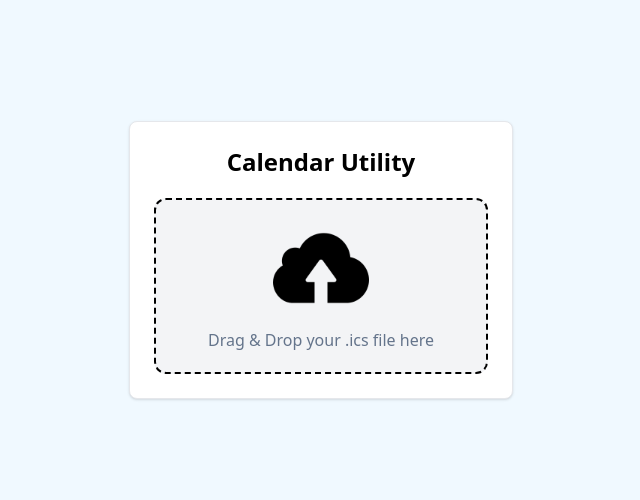
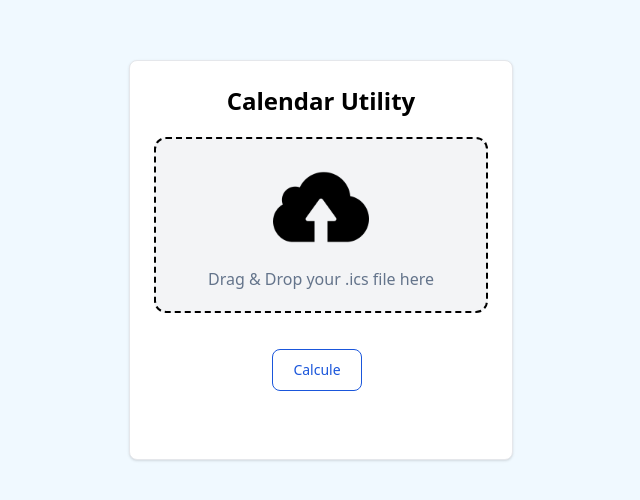
Before and after one commit to BrunoMont2003/calendar-utility, a React (Create React App) app: page /result in a window 1280 px wide. Shown: the part 140-640 px from the top of the page, without its empty margins (319-959 px from the left). Built offline with nearby package versions, Linux system fonts and the light colour scheme.

Commit message:
agregando un botón para mostrar el resultado

```diff
--- a/src/App.js
+++ b/src/App.js
@@ -1,18 +1,42 @@
+import { useState } from "react";
 import "./App.css";
+import Button from "./components/Button";
+import Summary from "./components/Summary";
 import UploadFile from "./components/UploadFile";
 function App() {
-  const onFileChange = (file) => {
-    // console.log(file);
+  const [result, setResult] = useState(null);
+  const [click, setClick] = useState(false);
+  const onFileChange = (result) => {
+    setResult(result);
+  };
+  const onFileDelete = () => {
+    setClick(false);
+    setResult(null);
+  };
+  const buttonOnClick = () => {
+    if (result) {
+      console.log(result);
+      setClick(true);
+    }
   };
   return (
+    <>
       <div className="bg-sky-50 min-h-screen p-5 flex justify-center items-center">
         <div className="border rounded-lg shadow p-6 w-96 bg-white">
           <h1 className="text-2xl mb-5 font-semibold text-center">
             Calendar Utility
           </h1>
-        <UploadFile onFileChange={(file) => onFileChange(file)} />
+          <UploadFile
+            onFileChange={(result) => onFileChange(result)}
+            onFileDelete={() => onFileDelete()}
+          />
+          <div className="flex my-9 justify-center items-center">
+            <Button text="Calcule" onClick={() => buttonOnClick()} />
           </div>
         </div>
+      </div>
+      {click && <Summary />}
+    </>
   );
 }
 
--- /dev/null
+++ b/src/components/Button.jsx
@@ -0,0 +1,15 @@
+import React from "react";
+
+const Button = ({ text, onClick }) => {
+  return (
+    <button
+      type="button"
+      onClick={onClick}
+      className="text-blue-700 hover:text-white border border-blue-700 hover:bg-blue-800 focus:ring-4 focus:outline-none focus:ring-blue-300 font-medium rounded-lg text-sm px-5 py-2.5 text-center mr-2 mb-2 dark:border-blue-500 dark:text-blue-500 dark:hover:text-white dark:hover:bg-blue-600 dark:focus:ring-blue-800"
+    >
+      {text}
+    </button>
+  );
+};
+
+export default Button;
--- /dev/null
+++ b/src/components/Summary.jsx
@@ -0,0 +1,7 @@
+import React from "react";
+
+const Summary = ({ events }) => {
+  return <div>Summary</div>;
+};
+
+export default Summary;
--- a/src/components/UploadFile.jsx
+++ b/src/components/UploadFile.jsx
@@ -5,7 +5,7 @@ import Swal from "sweetalert2";
 import "./style.css";
 import { getResult } from "../logic/index";
 
-const UploadFile = ({ onFileChange }) => {
+const UploadFile = ({ onFileChange, onFileDelete }) => {
   const wrapperRef = useRef(null);
   const [file, setFile] = useState(null);
   const onDragEnter = () => wrapperRef.current.classList.add("opacity-60");
@@ -16,7 +16,6 @@ const UploadFile = ({ onFileChange }) => {
     const type = newFile.type.split("/")[1];
     if (newFile && type === "calendar") {
       setFile(newFile);
-      onFileChange(newFile);
       readFile(newFile);
     } else {
       Swal.fire({
@@ -29,15 +28,15 @@ const UploadFile = ({ onFileChange }) => {
   };
   const fileRemove = () => {
     setFile(null);
+    onFileDelete();
   };
   const readFile = (file) => {
     const reader = new FileReader();
-    console.log(file);
     reader.readAsText(file);
     reader.onload = () => {
       let ics = reader.result;
       let array = getResult(ics);
-      console.log(array);
+      onFileChange(array);
     };
     reader.onerror = () => {
       console.log(reader.error);
```
Lines whose indentation alone changed are shown as unchanged.
